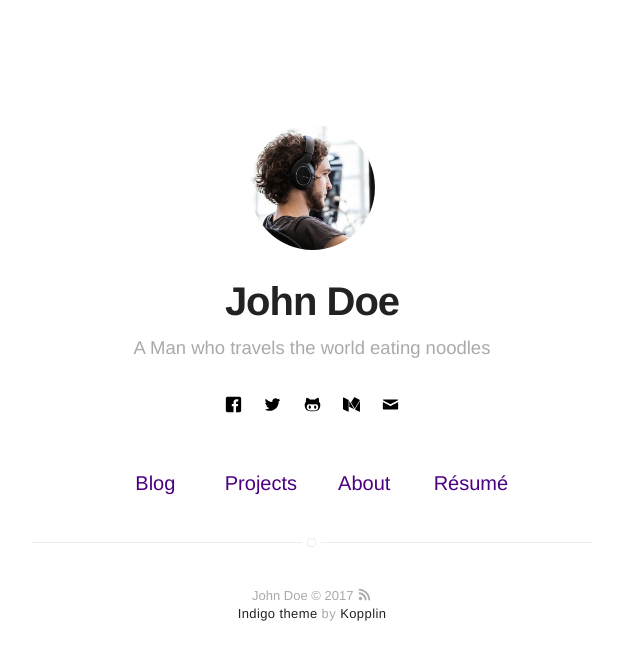
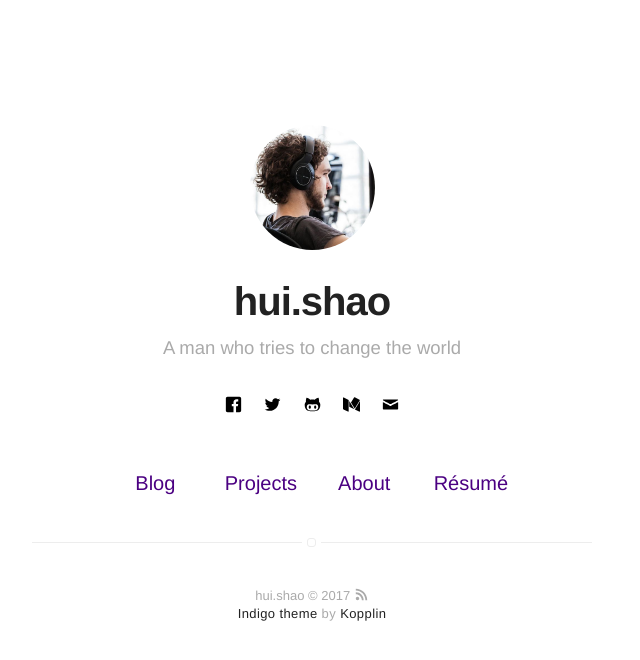
Before and after one commit to VIPshao/VIPShao.github.io, a Jekyll site: the page built from index.html, in a window 1280 px wide. Shown: the top 660 px of the page, without its empty margins (328-968 px from the left). Built offline with Jekyll 4.4.1, drawn with Linux system fonts in a browser that asks for light colours.

Commit message:
change name

```diff
--- a/_config.yml
+++ b/_config.yml
@@ -1,6 +1,6 @@
 # main text of home
-name: John Doe
-bio: A Man who travels the world eating noodles
+name: hui.shao
+bio: A man who tries to change the world
 
 # twitter summary info
 description: A blog about technology and stuff related
@@ -54,8 +54,8 @@ email: myemail@gmail.com
 
 authors:
     johndoe:
-        name: John Doe
-        bio: A Man who travels the world eating noodles
+        name: hui.shao
+        bio: A man who tries to change the world
         external-image: false
         picture: assets/images/profile.jpg
         twitter: johndoe
```
